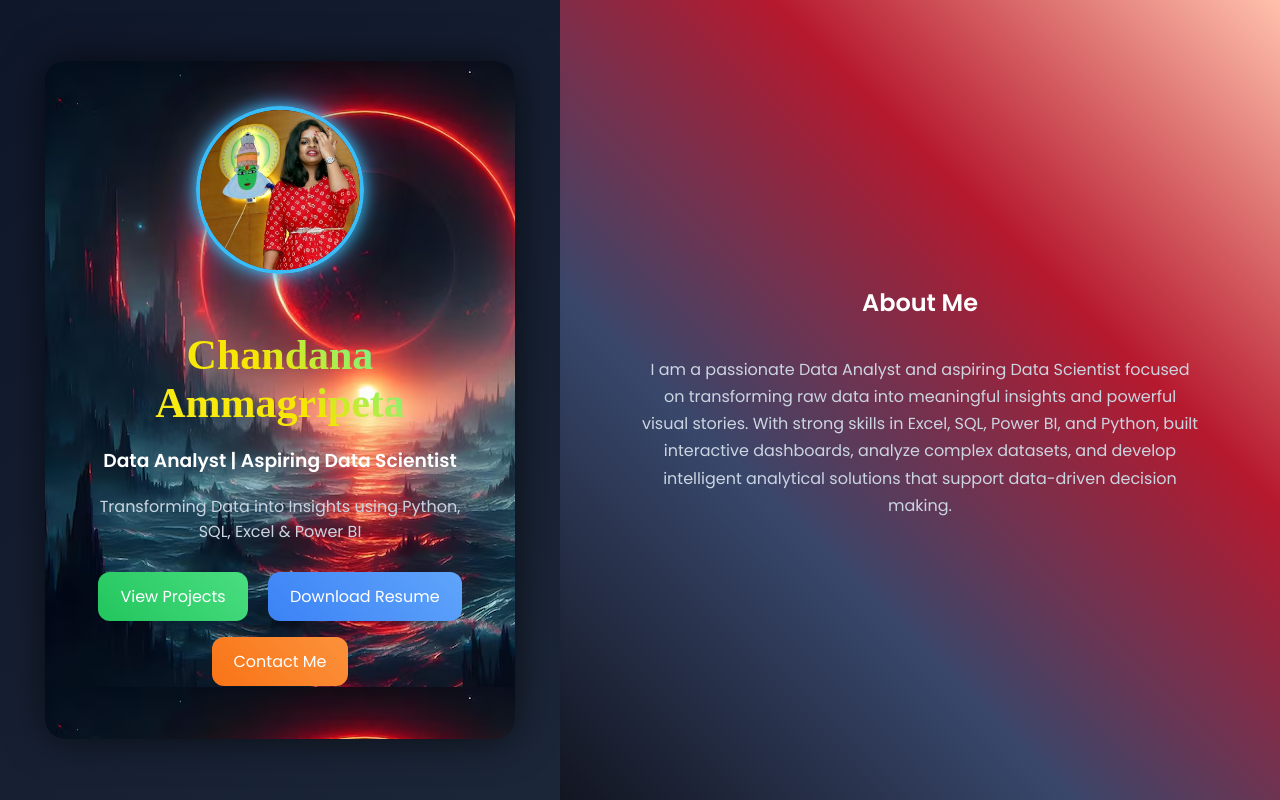
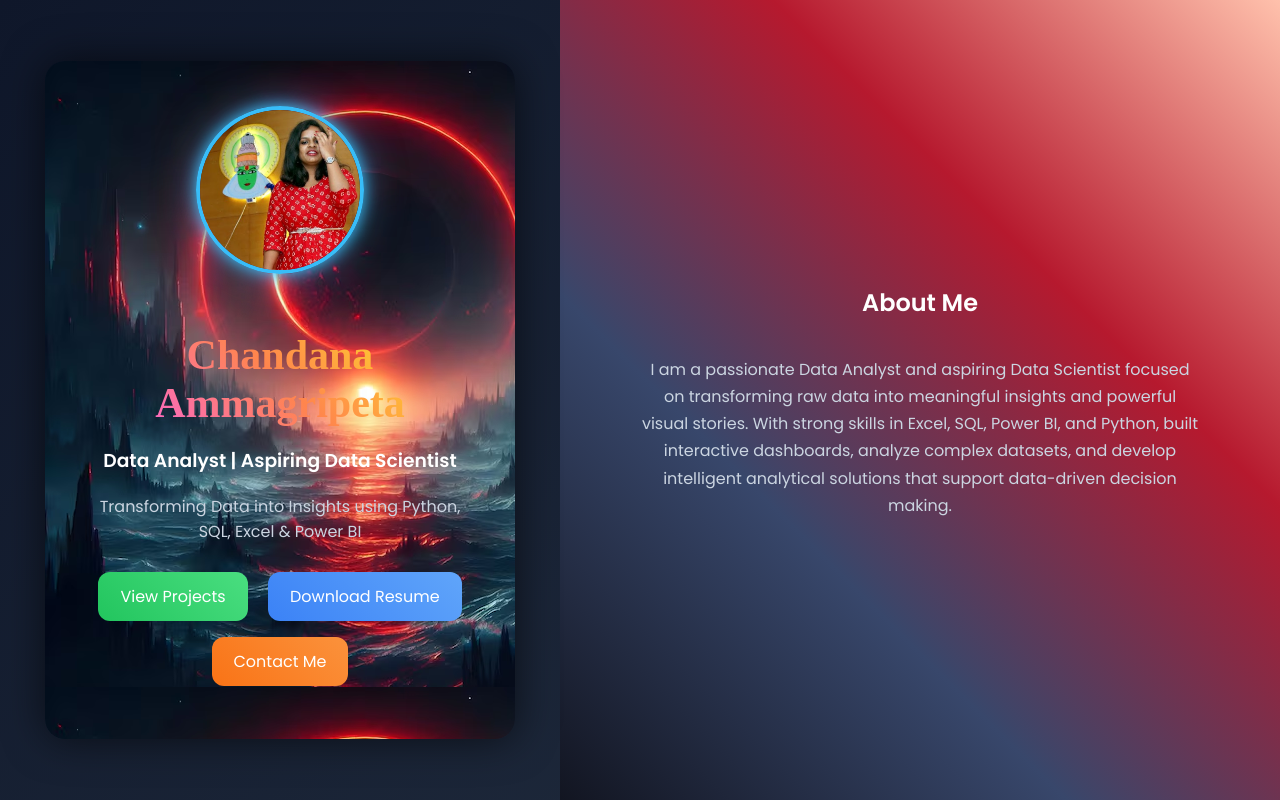
Before and after one commit to chandanaamarendra/chandanaamarendra.github.io, a plain HTML site: page index.html in a window 1280 px wide. Shown: the top 800 px of the page. Drawn offline with Linux system fonts and the light colour scheme.

Commit message:
Update style.css

```diff
--- a/style.css
+++ b/style.css
@@ -57,7 +57,7 @@ margin-bottom:15px;
 .name{
 font-family: 'Playfair Display', serif;
 font-size:42px;
-background: linear-gradient(45deg, #faee21, #f6e600, #00ffff);
+background: linear-gradient(45deg, #f960eb, #ff854d, #fff41f);
 -webkit-background-clip:text;
 -webkit-text-fill-color:transparent;
 margin-bottom:10px;
```
